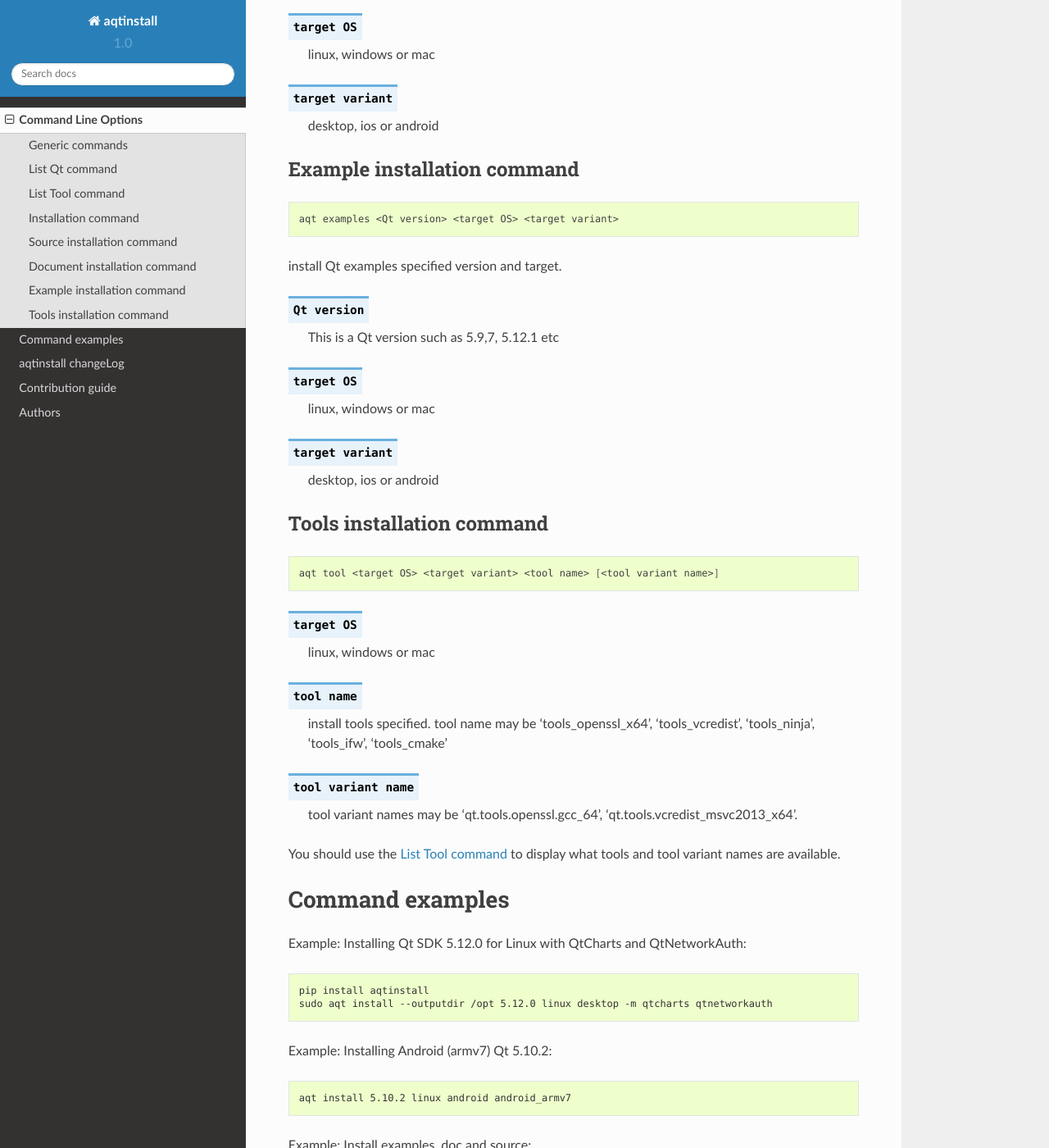
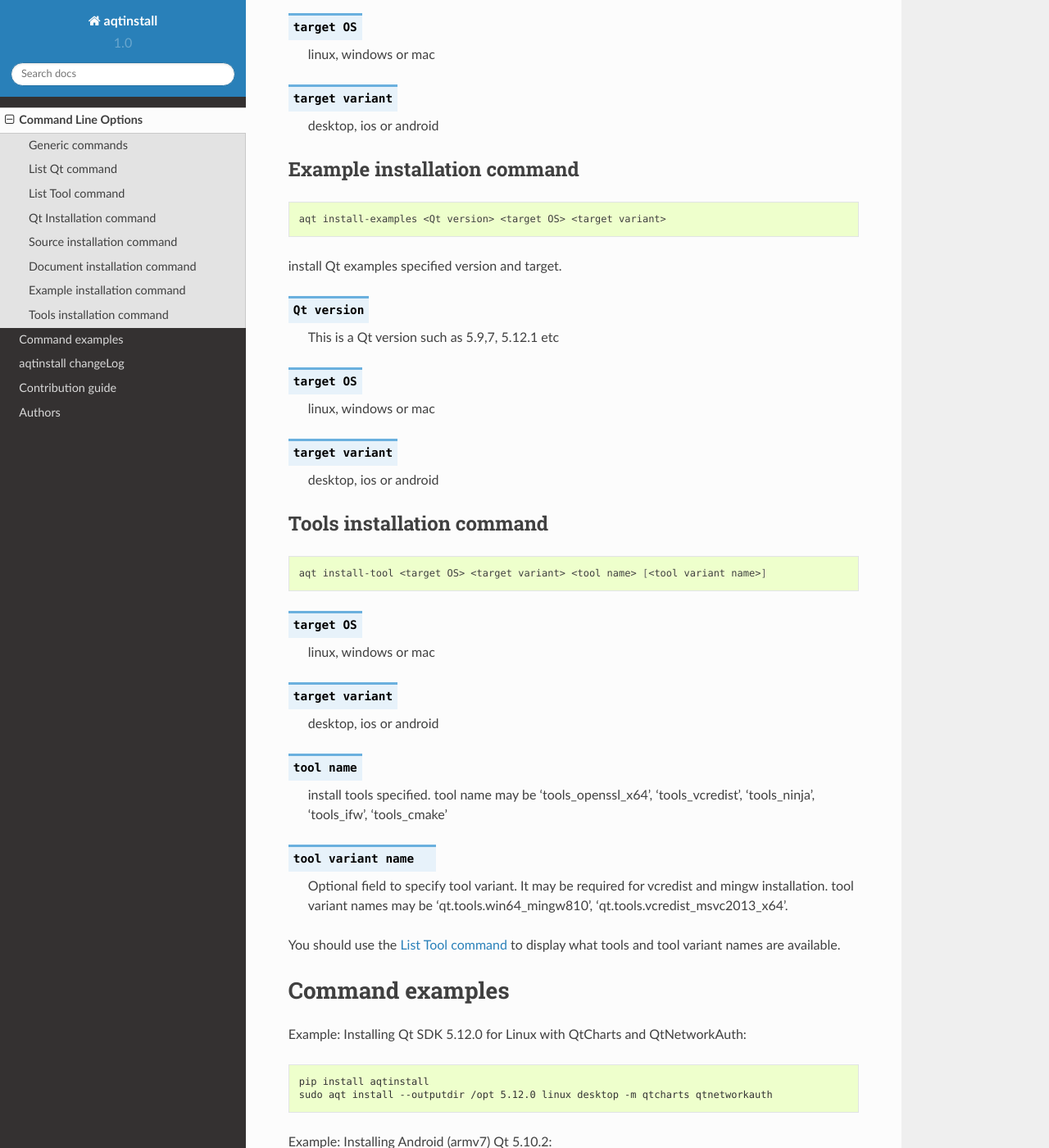
Before and after one commit to miurahr/aqtinstall, a Sphinx documentation site: the page built from docs/cli.rst, in a window 1280 px wide and 1400 px high, scrolled down 4866 px. Shown: the whole window at 82% size. Built offline with Sphinx 7.4.7 and the Read the Docs theme 2.0.0, drawn with Linux system fonts in a browser that asks for light colours; pages that are not in the unit, such as notebooks, are missing from menus; some of the changed text lies outside the part shown.

Commit message:
use command name discussed in #306
Signed-off-by: Hiroshi Miura <miurahr@linux.com>

```diff
--- a/docs/cli.rst
+++ b/docs/cli.rst
@@ -146,14 +146,14 @@
 
 
 
-Installation command
---------------------
+Qt Installation command
+-----------------------
 
-.. program::  aqt install
+.. program:: install-qt
 
 .. code-block:: bash
 
-    aqt install <Qt version> <target OS> <target variant> <target architecture>
+    aqt install-qt <Qt version> <target OS> <target variant> [<target architecture>]
 
 install Qt library specified version and target.
 There are various combinations to accept according to Qt version.
@@ -223,11 +223,11 @@
 Source installation command
 ---------------------------
 
-.. program::  aqt src
+.. program::  install-src
 
 .. code-block:: bash
 
-    aqt src <Qt version> <target OS> <target variant> [--kde] [--archives <archive>]
+    aqt install-src <Qt version> <target OS> <target variant> [--kde] [--archives <archive>]
 
 install Qt sources specified version and target.
 
@@ -259,11 +259,11 @@
 Document installation command
 -----------------------------
 
-.. program:: aqt doc
+.. program:: install-doc
 
 .. code-block:: bash
 
-    aqt doc <Qt version> <target OS> <target variant>
+    aqt install-doc <Qt version> <target OS> <target variant>
 
 install Qt documents specified version and target.
 
@@ -283,11 +283,11 @@
 Example installation command
 ----------------------------
 
-.. program:: aqt examples
+.. program:: install-examples
 
 .. code-block:: bash
 
-    aqt examples <Qt version> <target OS> <target variant>
+    aqt install-examples <Qt version> <target OS> <target variant>
 
 install Qt examples specified version and target.
 
@@ -308,24 +308,29 @@
 Tools installation command
 ---------------------------
 
-.. program::  aqt tool
+.. program::  install-tool
 
 .. code-block:: bash
 
-    aqt tool <target OS> <target variant> <tool name> [<tool variant name>]
+    aqt install-tool <target OS> <target variant> <tool name> [<tool variant name>]
 
 .. describe:: target OS
 
     linux, windows or mac
+
+.. describe:: target variant
+
+    desktop, ios or android
 
 .. describe:: tool name
 
     install tools specified. tool name may be 'tools_openssl_x64', 'tools_vcredist', 'tools_ninja',
     'tools_ifw', 'tools_cmake'
 
-.. describe:: tool variant name
+.. option:: tool variant name
 
-    tool variant names may be 'qt.tools.openssl.gcc_64', 'qt.tools.vcredist_msvc2013_x64'.
+    Optional field to specify tool variant. It may be required for vcredist and mingw installation.
+    tool variant names may be 'qt.tools.win64_mingw810', 'qt.tools.vcredist_msvc2013_x64'.
 
 You should use the :ref:`List Tool command` to display what tools and tool variant names are available.
 
```
Also changed, not shown: other parts of docs/cli.rst (+3 -3 lines).
